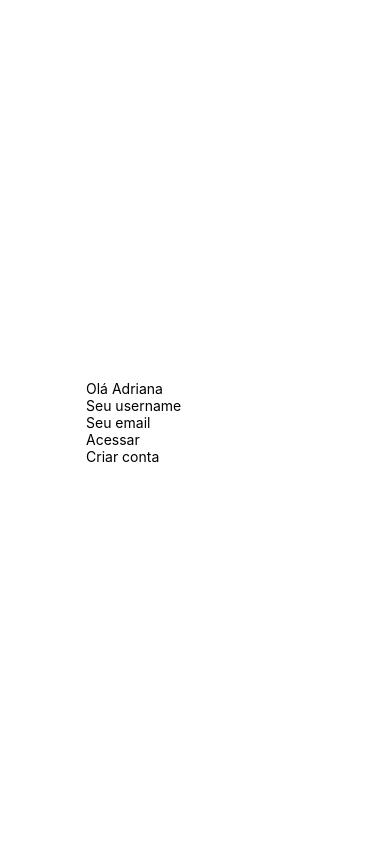
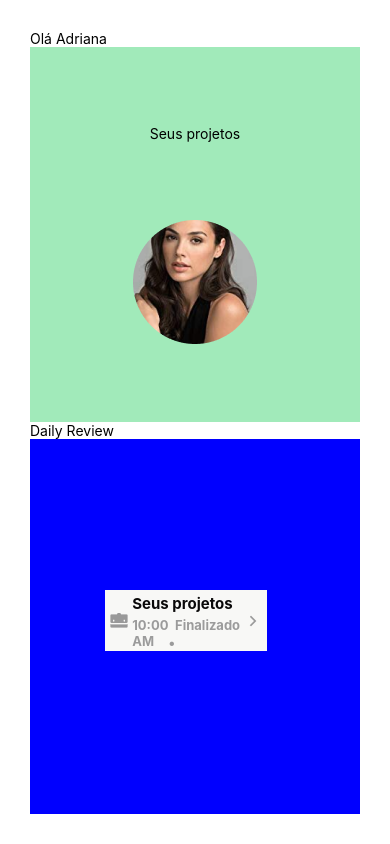
Before and after one commit to Brulibra/neoweb-app, a React Native app: screen / in a window 390 px wide. Built offline with nearby package versions, Linux system fonts and the light colour scheme; grey boxes are pictures that could not be loaded.

Commit message:
🚧 editing home view

```diff
--- a/App.js
+++ b/App.js
@@ -1,4 +1,3 @@
-import { StatusBar } from "expo-status-bar";
 import { useState } from "react";
 import {
   Image,
@@ -10,53 +9,25 @@ import {
   TouchableOpacity,
   View,
 } from "react-native";
+import ProjectView from "./src/components/ProjectView";
 
 export default function App() {
-  const [username, setUsername] = useState("");
-  const [useremail, setUseremail] = useState("");
-
-  function handleSingIn() {
-    const data = {
-      username,
-      useremail
-    };
-    console.log(data);
-  }
-
   return (
     <SafeAreaView style={styles.safeArea}>
-    <KeyboardAvoidingView>
-      <View>
-        <Text style={styles.title}>Olá Adriana </Text>
-        <Image source={require('./assets/images/profile-pic.png')}/>
-      </View>
+      <KeyboardAvoidingView style={styles.container}>
+        <Text style={styles.title}>Olá Adriana</Text>
 
-      <View>
-      <TextInput
-          style={styles.input}
-          onChange={setUsername}
-          value={username}
-          autoCorrect= {false}
-          placeholder="Seu username"
-        />
-        <TextInput
-          style={styles.input}
-          onChange={setUseremail}
-          value={useremail}
-          autoCorrect={false}
-          placeholder="Seu email"
-        />
+        <View style={styles.projectSlider}>
+          <Text style={styles.title}>Seus projetos</Text>
+          <Image source={require("./src/assets/images/profile-pic.png")} />
+        </View>
 
-        <TouchableOpacity>
-          <Text>Acessar</Text>
-        </TouchableOpacity>
+        <Text style={styles.title}>Daily Review</Text>
 
-        <TouchableOpacity>
-          <Text>Criar conta</Text>
-        </TouchableOpacity>
-
-      </View>
-    </KeyboardAvoidingView>
+        <View style={styles.projectList}>
+          <ProjectView />
+        </View>
+      </KeyboardAvoidingView>
     </SafeAreaView>
   );
 }
@@ -64,7 +35,26 @@ export default function App() {
 const styles = StyleSheet.create({
   safeArea: {
     flex: 1,
+  },
+  container: {
+    flex: 1,
+    justifyContent: "center",
+    backgroundColor: "#ffff",
+    borderWidth: 30,
+    borderColor: "#FFF",
+  },
+  projectSlider: {
+    flex: 1,
+    justifyContent: "space-evenly",
+    alignContent: "flex-start",
+    alignItems: "center",
+    backgroundColor: "#87E4A7C7",
+  },
+  projectList: {
+    flex: 1,
     alignItems: "center",
     justifyContent: "center",
+    backgroundColor: "blue",
   },
+
 });
```
Also changed, not shown: src/assets/icons/arrow-right-line.png (added).
